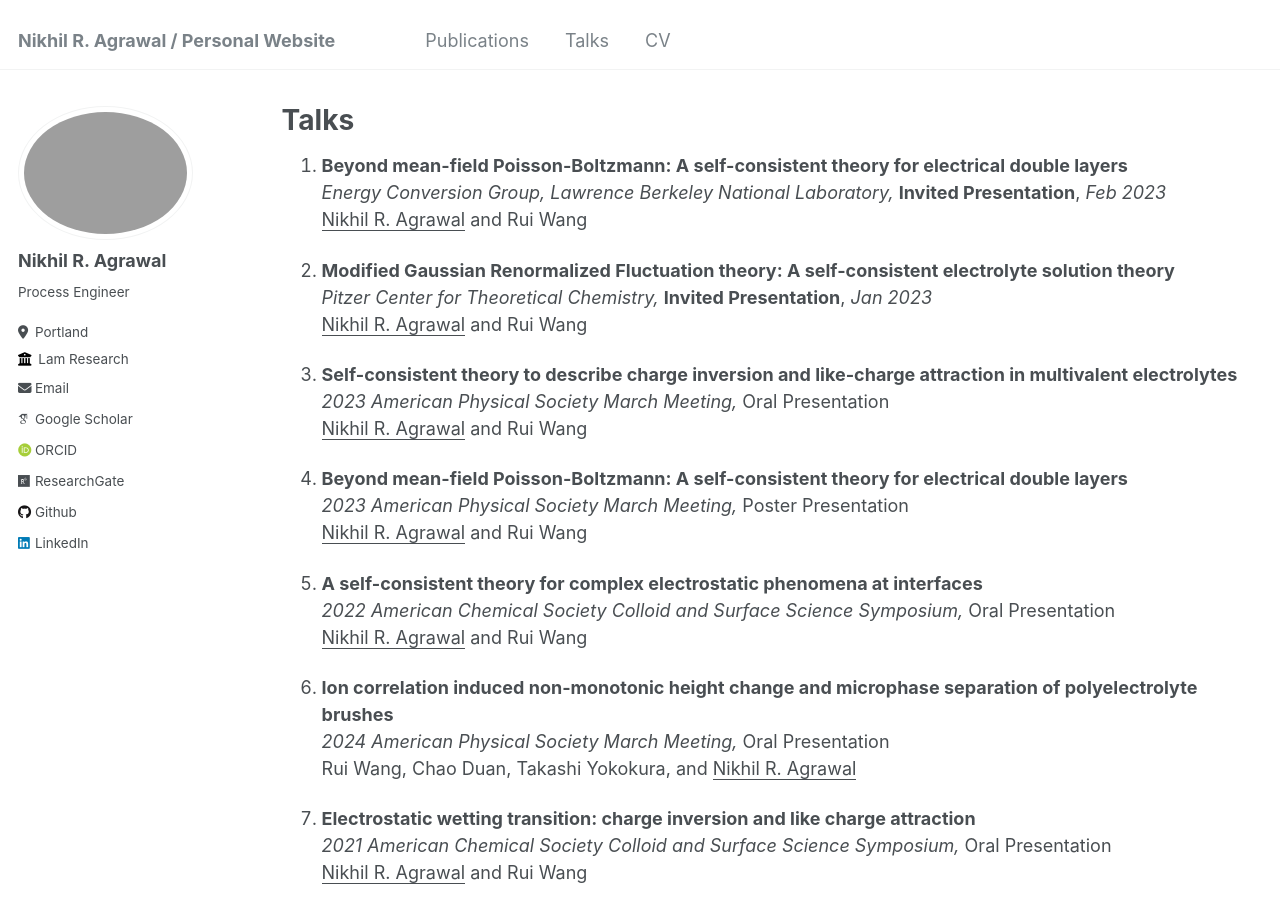
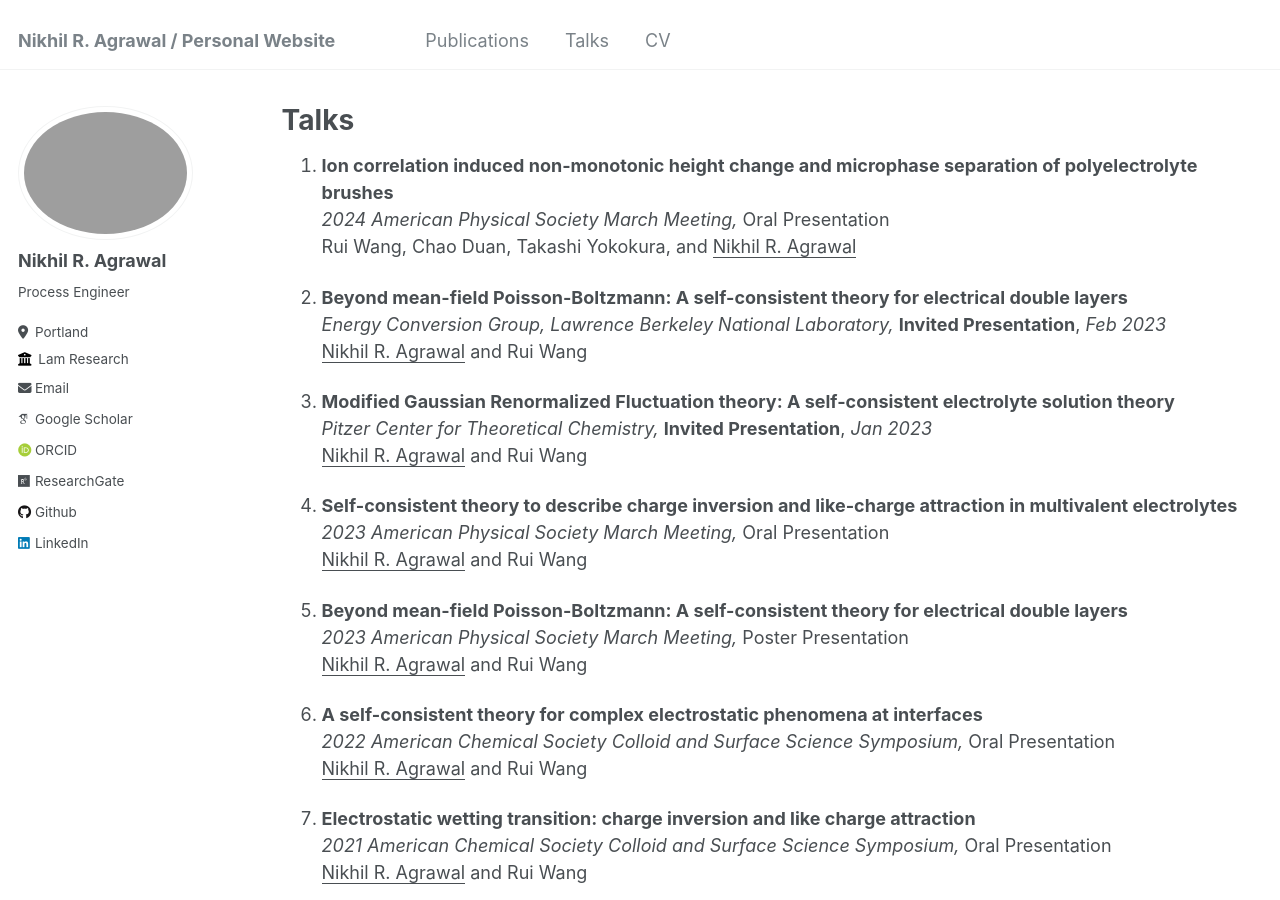
Before and after one commit to nikhil0165/nikhil0165.github.io, a Jekyll site: the page built from _pages/talks.md, in a window 1280 px wide and 900 px high. Built offline with Jekyll 4.4.1, drawn with Linux system fonts in a browser that asks for light colours; some web fonts are replaced; part of the change alters nothing that is shown.

Commit message:
Update talks.md

```diff
--- a/_pages/talks.md
+++ b/_pages/talks.md
@@ -4,6 +4,10 @@ title: "Talks"
 permalink: /talks/
 author_profile: true
 ---
+
+11. **Ion correlation induced non-monotonic height change and microphase separation of polyelectrolyte brushes**
+   *2024 American Physical Society March Meeting,* Oral Presentation<br>
+    Rui Wang, Chao Duan, Takashi Yokokura, and <u>Nikhil R. Agrawal</u>
 
 1. **Beyond mean-field Poisson-Boltzmann: A self-consistent theory for electrical double layers**
    *Energy Conversion Group, Lawrence Berkeley National Laboratory,* **Invited Presentation**, *Feb 2023* <br>
@@ -25,10 +29,6 @@ author_profile: true
    *2022 American Chemical Society Colloid and Surface Science Symposium,* Oral Presentation<br>
    <u>Nikhil R. Agrawal</u> and Rui Wang
 
-11. **Ion correlation induced non-monotonic height change and microphase separation of polyelectrolyte brushes**
-   *2024 American Physical Society March Meeting,* Oral Presentation<br>
-    Rui Wang, Chao Duan, Takashi Yokokura, and <u>Nikhil R. Agrawal</u>
-
 13. **Electrostatic wetting transition: charge inversion and like charge attraction**
    *2021 American Chemical Society Colloid and Surface Science Symposium,* Oral Presentation<br>
     <u>Nikhil R. Agrawal</u> and Rui Wang
```
